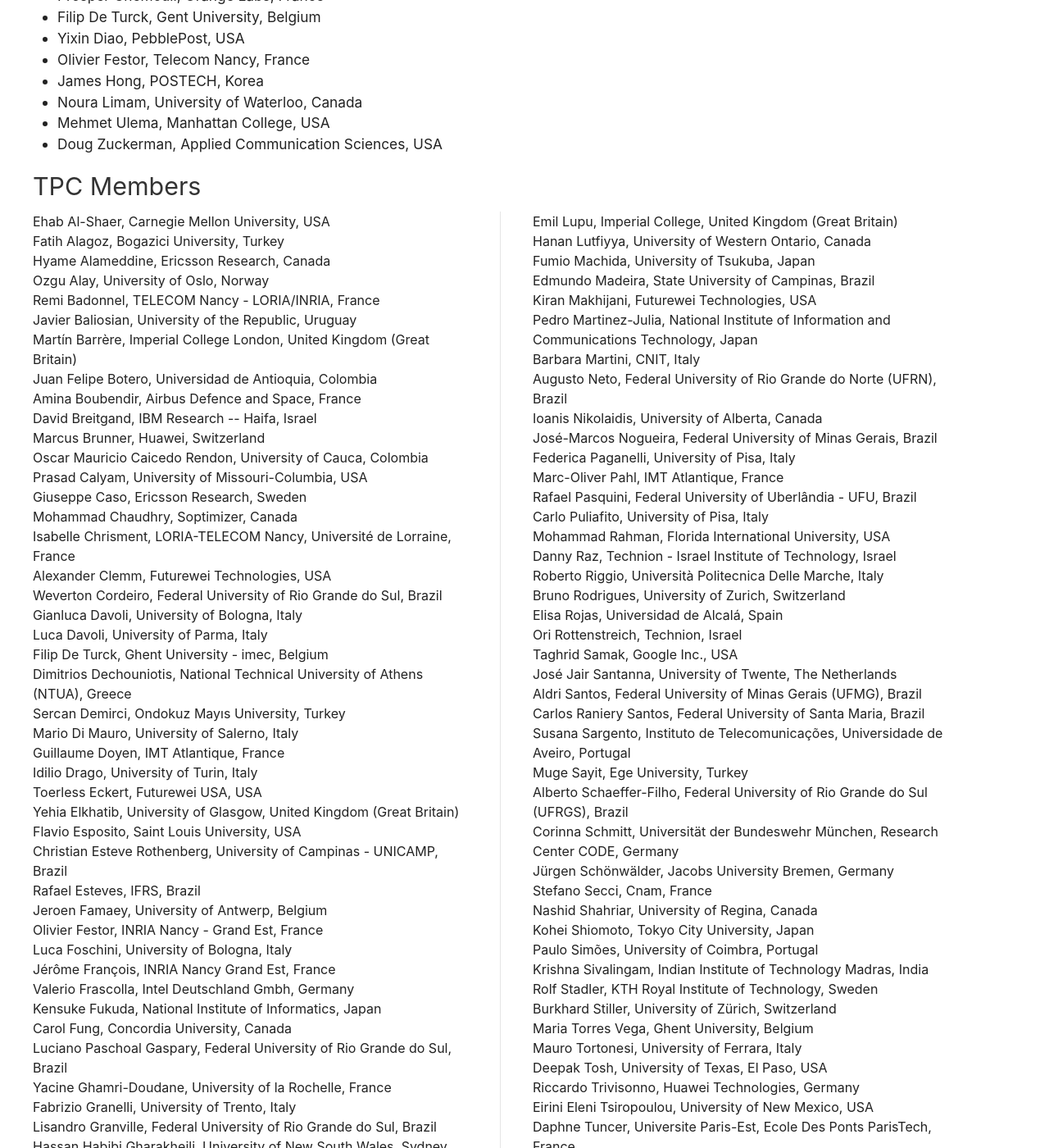
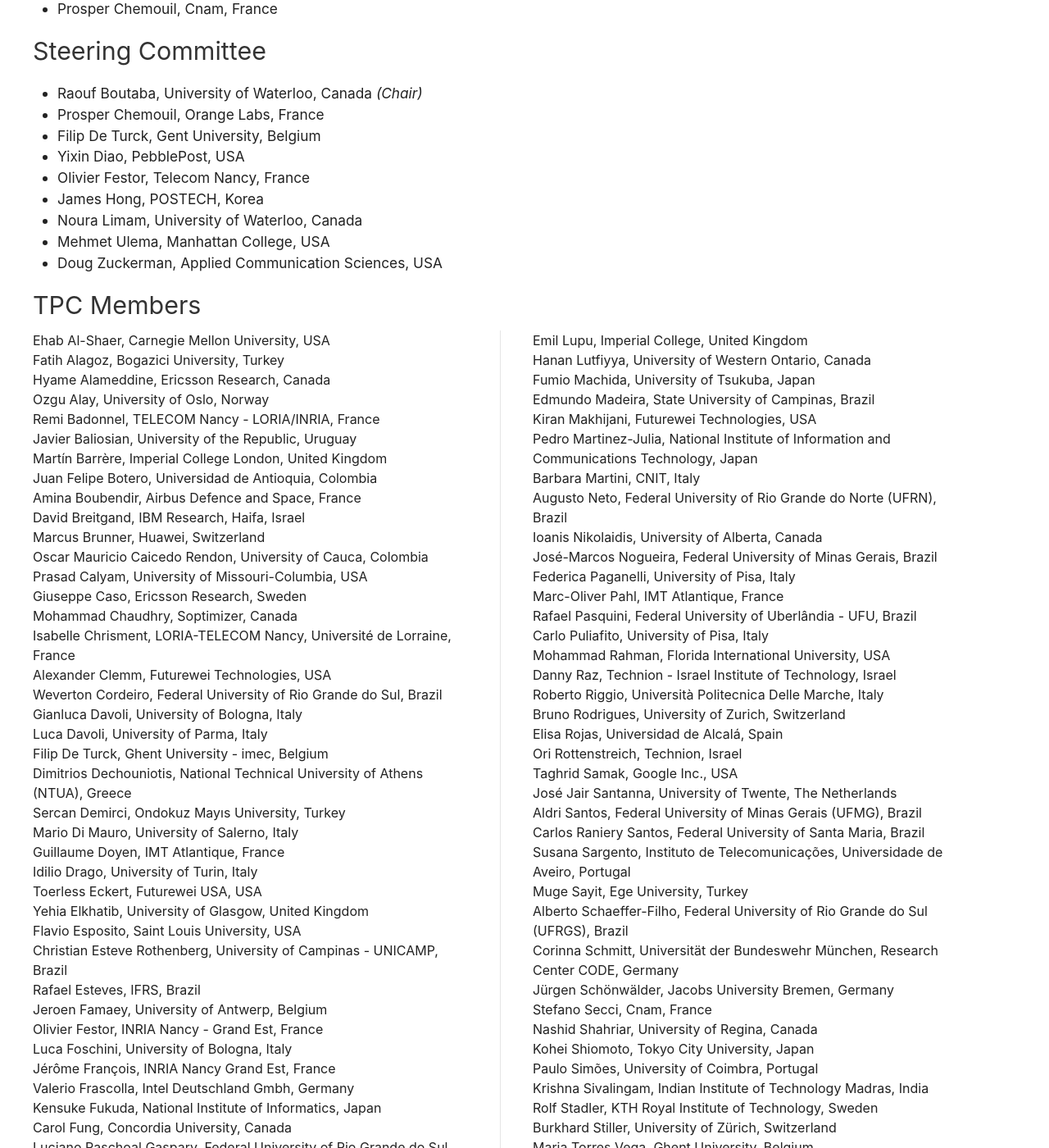
Before and after one commit to stuartclayman/cnsm_2022_website, a Jekyll site: the page built from committees.html, in a window 1280 px wide and 1400 px high, scrolled down 2312 px. Shown: the whole window at 82% size. Built offline with Jekyll 4.4.1, drawn with Linux system fonts in a browser that asks for light colours; nearby versions of some CDN libraries; some of the changed text lies outside the part shown.

Commit message:
Committee updates

```diff
--- a/committees.html
+++ b/committees.html
@@ -72,6 +73,12 @@
           <h3>Finance Chair</h3>
           <ul class="committee_list">
             <li>Sophia Petridou, University of Macedonia, Greece</li>
+          </ul>
+
+          <h3>Patron Co-Chairs</h3>
+          <ul class="committee_list">
+            <li>Konstantinos Delistavrou, University of Macedonia, Greece</li>
+            <li>Georgios Papathanail, University of Macedonia, Greece</li>
           </ul>
 
           <h3>Treasurer</h3>
@@ -131,10 +138,10 @@
     Ozgu Alay, University of Oslo, Norway<br/>
     Remi Badonnel, TELECOM Nancy - LORIA/INRIA, France<br/>
     Javier Baliosian, University of the Republic, Uruguay<br/>
-    Martín Barrère, Imperial College London, United Kingdom (Great Britain)<br/>
+    Martín Barrère, Imperial College London, United Kingdom<br/>
     Juan Felipe Botero, Universidad de Antioquia, Colombia<br/>
     Amina Boubendir, Airbus Defence and Space, France<br/>
-    David Breitgand, IBM Research -- Haifa, Israel<br/>
+    David Breitgand, IBM Research, Haifa, Israel<br/>
     Marcus Brunner, Huawei, Switzerland<br/>
     Oscar Mauricio Caicedo Rendon, University of Cauca, Colombia<br/>
     Prasad Calyam, University of Missouri-Columbia, USA<br/>
@@ -152,7 +159,7 @@
     Guillaume Doyen, IMT Atlantique, France<br/>
     Idilio Drago, University of Turin, Italy<br/>
     Toerless Eckert, Futurewei USA, USA<br/>
-    Yehia Elkhatib, University of Glasgow, United Kingdom (Great Britain)<br/>
+    Yehia Elkhatib, University of Glasgow, United Kingdom<br/>
     Flavio Esposito, Saint Louis University, USA<br/>
     Christian Esteve Rothenberg, University of Campinas - UNICAMP, Brazil<br/>
     Rafael Esteves, IFRS, Brazil<br/>
@@ -189,7 +196,7 @@
 
   <!-- col 2 -->
   <div class="uk-panel">
-    Emil Lupu, Imperial College, United Kingdom (Great Britain)<br/>
+    Emil Lupu, Imperial College, United Kingdom<br/>
     Hanan Lutfiyya, University of Western Ontario, Canada<br/>
     Fumio Machida, University of Tsukuba, Japan<br/>
     Edmundo Madeira, State University of Campinas, Brazil<br/>
@@ -231,7 +238,7 @@
     Riccardo Trivisonno, Huawei Technologies, Germany<br/>
     Eirini Eleni Tsiropoulou, University of New Mexico, USA<br/>
     Daphne Tuncer, Universite Paris-Est, Ecole Des Ponts ParisTech, France<br/>
-    Francesco Tusa, University College London, United Kingdom (Great Britain)<br/>
+    Francesco Tusa, University of Westminster, United Kingdom<br/>
     Pál Varga, Budapest University of Technology and Economics, Hungary<br/>
     Fábio Verdi, Federal University of São Carlos, Brazil<br/>
     Roopa Vishwanathan, New Mexico State University, USA<br/>
```
Also changed, not shown: other parts of committees.html (+1 -0 lines).
